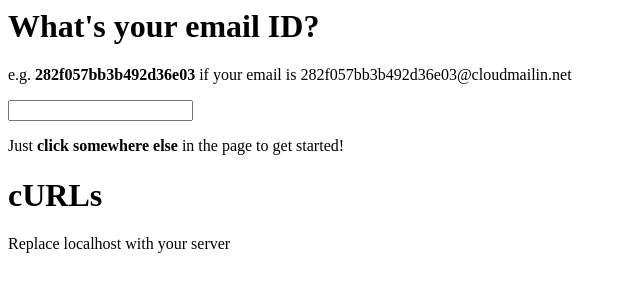
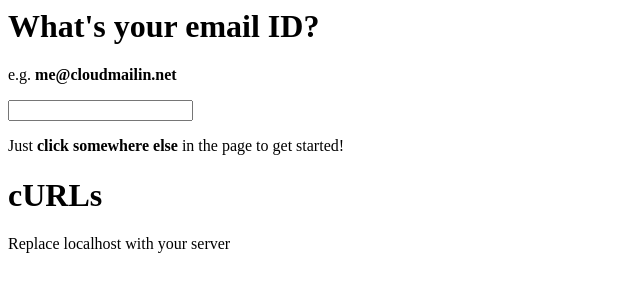
Before and after one commit to dscape/cloudmailin, a website: page index.html in a window 1280 px wide. Shown: the whole page, without its empty margins (0-640 px from the left). Drawn offline with nearby package versions, Linux system fonts and the light colour scheme.

Commit message:
[index/html] changed instructions

```diff
--- a/index.html
+++ b/index.html
@@ -23,7 +23,7 @@
   <body>
     <div id="questions">
       <h1>What's your email ID?</h1>
-      <p>e.g. <strong>282f057bb3b492d36e03</strong> if your email is 282f057bb3b492d36e03@cloudmailin.net</p>
+      <p>e.g. <strong>me@cloudmailin.net</strong></p>
       <input type="text" id="subscribe"/>
       <p>Just <strong>click somewhere else</strong> in the page to get started!</p>
     </div>
```
